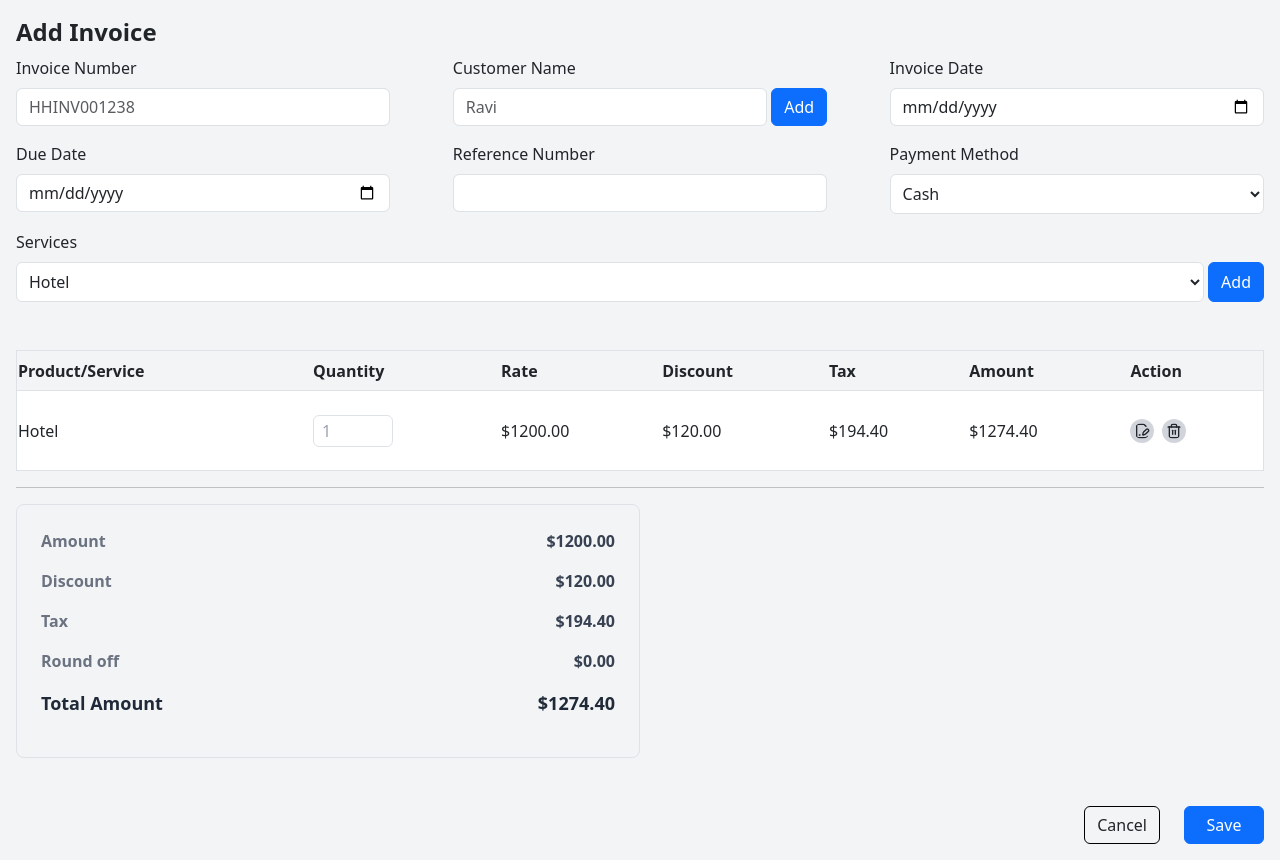
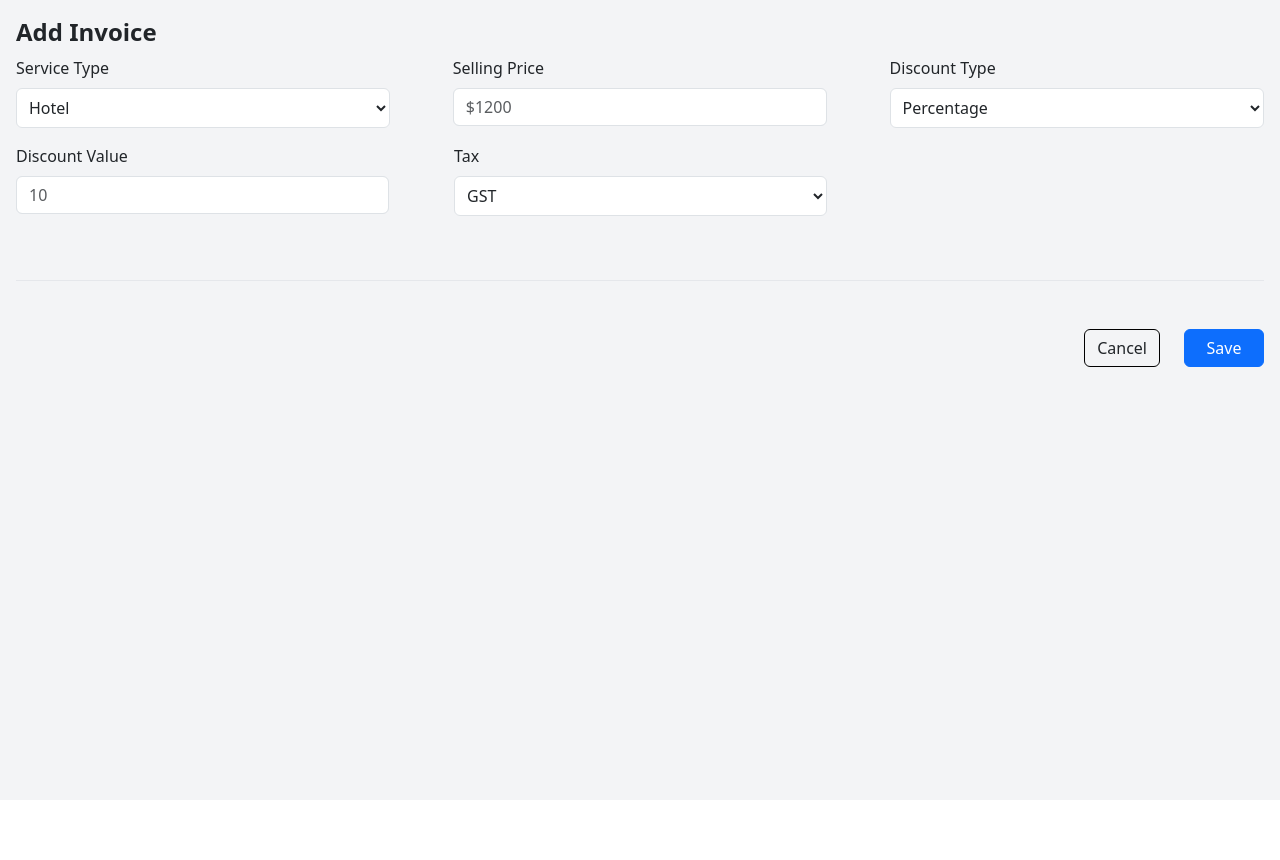
Before and after one commit to Afridi-haque7/mern-invoice, a React (Create React App) app in the folder client/: page /services in a window 1280 px wide. After the commit the page ends 800 px from the top, so only its background shows below. Built offline with nearby package versions, Linux system fonts and the light colour scheme.

Commit message:
new commit

```diff
--- a/client/package.json
+++ b/client/package.json
@@ -13,6 +13,7 @@
     "react": "^18.2.0",
     "react-bootstrap": "^2.10.2",
     "react-dom": "^18.2.0",
+    "react-router-dom": "^6.22.3",
     "react-scripts": "^5.0.1",
     "tailwind-merge": "^2.2.2",
     "tailwindcss-animate": "^1.0.7",
--- a/client/src/App.js
+++ b/client/src/App.js
@@ -1,10 +1,14 @@
-import './App.css';
-import Invoice from './components/Invoice';
-
+import "./App.css";
+import Invoice from "./pages/Invoice";
+import { Routes, Route, Link } from "react-router-dom";
+import Services from "./pages/Services";
 function App() {
   return (
     <div className="">
-      <Invoice />
+      <Routes>
+        <Route path="/" element={<Invoice />} />
+        <Route path="/services" element={<Services/>} />
+      </Routes>
     </div>
   );
 }
--- /dev/null
+++ b/client/src/components/Billing.jsx
@@ -0,0 +1,34 @@
+import React from 'react'
+
+const Billing = () => {
+  return (
+    <div>
+      <div className="border rounded-lg p-4 md:w-[50%] my-3">
+        <p className="flex justify-between">
+          <span className="text-gray-500 text-md font-semibold">Amount</span>
+          <span className="text-gray-700 text-md font-semibold">$1200.00</span>
+        </p>
+        <p className="flex justify-between">
+          <span className="text-gray-500 text-md font-semibold">Discount</span>
+          <span className="text-gray-700 text-md font-semibold">$120.00</span>
+        </p>
+        <p className="flex justify-between">
+          <span className="text-gray-500 text-md font-semibold">Tax</span>
+          <span className="text-gray-700 text-md font-semibold">$194.40</span>
+        </p>
+        <p className="flex justify-between">
+          <span className="text-gray-500 text-md font-semibold">Round off</span>
+          <span className="text-gray-700 text-md font-semibold">$0.00</span>
+        </p>
+        <p className="flex justify-between">
+          <span className="text-gray-800 text-lg font-semibold">
+            Total Amount
+          </span>
+          <span className="text-gray-800 text-lg font-semibold">$1274.40</span>
+        </p>
+      </div>
+    </div>
+  );
+}
+
+export default Billing
--- /dev/null
+++ b/client/src/components/ServiceTable.jsx
@@ -0,0 +1,50 @@
+import React from 'react'
+import Dropdown from "react-bootstrap/Dropdown";
+import InputGroup from "react-bootstrap/InputGroup";
+import SplitButton from "react-bootstrap/SplitButton";
+import { Trash2, FilePenLine } from "lucide-react";
+
+
+const ServiceTable = () => {
+  return (
+    <div>
+      <table className="table-auto w-full border mb-3 rounded-md ">
+        <thead className="w-full border-b h-10">
+          <tr>
+            <th>Product/Service</th>
+            <th>Quantity</th>
+            <th>Rate</th>
+            <th>Discount</th>
+            <th>Tax</th>
+            <th>Amount</th>
+            <th>Action</th>
+          </tr>
+        </thead>
+        <tbody className="bg-white px-10">
+          <tr className="h-20">
+            <td>Hotel</td>
+            <td>
+              <input
+                type="number"
+                className="rounded-md h-8 w-20 border p-2"
+                placeholder="1"
+              />
+            </td>
+            <td>$1200.00</td>
+            <td>$120.00</td>
+            <td>$194.40</td>
+            <td>$1274.40</td>
+            <td>
+              <span className="flex gap-2">
+                <FilePenLine className="bg-gray-300 p-1 rounded-xl cursor-pointer" />
+                <Trash2 className="bg-gray-300 p-1 rounded-xl cursor-pointer" />
+              </span>
+            </td>
+          </tr>
+        </tbody>
+      </table>
+    </div>
+  );
+}
+
+export default ServiceTable;
--- a/client/src/index.js
+++ b/client/src/index.js
@@ -4,12 +4,14 @@ import './index.css';
 import App from './App';
 import reportWebVitals from './reportWebVitals';
 import "bootstrap/dist/css/bootstrap.min.css";
-
+import {BrowerRouter, Route, Link, BrowserRouter} from "react-router-dom";
 
 const root = ReactDOM.createRoot(document.getElementById('root'));
 root.render(
   <React.StrictMode>
-    <App />
+    <BrowserRouter>
+      <App />
+    </BrowserRouter>
   </React.StrictMode>
 );
 
--- a/client/src/components/Invoice.jsx
+++ b/client/src/pages/Invoice.jsx
@@ -4,7 +4,8 @@ import Form from "react-bootstrap/Form";
 import Dropdown from "react-bootstrap/Dropdown";
 import InputGroup from "react-bootstrap/InputGroup";
 import SplitButton from "react-bootstrap/SplitButton";
-import { Trash2, FilePenLine } from "lucide-react";
+import Billing from "../components/Billing";
+import ServiceTable from "../components/ServiceTable";
 
 const Invoice = () => {
   return (
@@ -99,85 +100,11 @@ const Invoice = () => {
             </Form.Group>
           </div>
 
-          <table className="table-auto w-full border mb-3 rounded-md ">
-            <thead className="w-full border-b h-10">
-              <tr>
-                <th>Product/Service</th>
-                <th>Quantity</th>
-                <th>Rate</th>
-                <th>Discount</th>
-                <th>Tax</th>
-                <th>Amount</th>
-                <th>Action</th>
-              </tr>
-            </thead>
-            <tbody className="bg-white px-10">
-              <tr className="h-20">
-                <td>Hotel</td>
-                <td>
-                  <input
-                    type="number"
-                    className="rounded-md h-8 w-20 border p-2"
-                    placeholder="1"
-                  />
-                </td>
-                <td>$1200.00</td>
-                <td>$120.00</td>
-                <td>$194.40</td>
-                <td>$1274.40</td>
-                <td>
-                  <span className="flex gap-2">
-                    <FilePenLine className="bg-gray-300 p-1 rounded-xl cursor-pointer" />
-                    <Trash2 className="bg-gray-300 p-1 rounded-xl cursor-pointer" />
-                  </span>
-                </td>
-              </tr>
-            </tbody>
-          </table>
+          <ServiceTable />
 
           <hr />
-          <div className="border rounded-lg p-4 md:w-[50%] mb-5">
-            <p className="flex justify-between">
-              <span className="text-gray-500 text-md font-semibold">
-                Amount
-              </span>
-              <span className="text-gray-700 text-md font-semibold">
-                $1200.00
-              </span>
-            </p>
-            <p className="flex justify-between">
-              <span className="text-gray-500 text-md font-semibold">
-                Discount
-              </span>
-              <span className="text-gray-700 text-md font-semibold">
-                $120.00
-              </span>
-            </p>
-            <p className="flex justify-between">
-              <span className="text-gray-500 text-md font-semibold">
-                Tax
-              </span>
-              <span className="text-gray-700 text-md font-semibold">
-                $194.40
-              </span>
-            </p>
-            <p className="flex justify-between">
-              <span className="text-gray-500 text-md font-semibold">
-                Round off
-              </span>
-              <span className="text-gray-700 text-md font-semibold">
-                $0.00
-              </span>
-            </p>
-            <p className="flex justify-between">
-              <span className="text-gray-800 text-lg font-semibold">
-                Total Amount
-              </span>
-              <span className="text-gray-800 text-lg font-semibold">
-                $1274.40
-              </span>
-            </p>
-          </div>
+          <Billing />
+
           <div className="flex justify-end gap-4">
             <Button
               variant="outline"
--- /dev/null
+++ b/client/src/pages/Services.jsx
@@ -0,0 +1,99 @@
+import React from "react";
+import Button from "react-bootstrap/Button";
+import Form from "react-bootstrap/Form";
+
+const Services = () => {
+  return (
+    <div className="bg-gray-100 p-3 h-[100vh]">
+      <h3 className="text-2xl font-bold">Add Invoice</h3>
+      <div className="form">
+        <Form>
+          <div className="md:flex justify-between">
+            <Form.Group
+              className="mb-3 w-full md:w-[30%] border-black"
+              controlId="formBasicEmail"
+            >
+              <Form.Label>Service Type</Form.Label>
+              {/* <Form.Control type="text" placeholder="HHINV001238" /> */}
+              <select
+                id="servicetype"
+                name="currency"
+                className="rounded-md border bg-white w-full h-10 py-0 pl-2 pr-7 focus:ring-2 focus:ring-inset"
+              >
+                <option value="cash">Hotel</option>
+                <option value="card">Product</option>
+              </select>
+            </Form.Group>
+
+            <Form.Group
+              className="mb-3 w-full md:w-[30%]"
+              controlId="formBasicEmail"
+            >
+              <Form.Label>Selling Price</Form.Label>
+              <span className="flex gap-1">
+                <Form.Control type="text" placeholder="$1200" />
+              </span>
+            </Form.Group>
+
+            <Form.Group
+              className="mb-3 w-full md:w-[30%]"
+              controlId="formBasicEmail"
+            >
+              <Form.Label>Discount Type</Form.Label>
+              {/* <Form.Control type="date" placeholder="Select a date" /> */}
+              <select
+                id="discount"
+                name="discount"
+                className="rounded-md border bg-white w-full h-10 py-0 pl-2 pr-7 focus:ring-2 focus:ring-inset"
+              >
+                <option value="cash">Percentage</option>
+                <option value="card">Percentile</option>
+                <option value="upi">Amount</option>
+              </select>
+            </Form.Group>
+          </div>
+          <div className="md:flex justify-between w-[65%]">
+            <Form.Group
+              className="mb-3 w-full md:w-[46%] border-black"
+              controlId="formBasicEmail"
+            >
+              <Form.Label>Discount Value</Form.Label>
+              <Form.Control type="text" placeholder="10" />
+            </Form.Group>
+
+            <Form.Group
+              className="mb-3 w-full md:w-[46%]"
+              controlId="formBasicEmail"
+            >
+              <Form.Label>Tax</Form.Label>
+              <select
+                id="discount"
+                name="discount"
+                className="rounded-md border bg-white w-full h-10 py-0 pl-2 pr-7 focus:ring-2 focus:ring-inset"
+              >
+                <option value="cash">GST</option>
+                <option value="card">Service Tax</option>
+                <option value="upi">Service + GST</option>
+              </select>
+            </Form.Group>
+          </div>
+
+          <div className="flex justify-end gap-4 mt-5 border-t py-5">
+            <Button
+              variant="outline"
+              className="border border-black"
+              type="submit"
+            >
+              Cancel
+            </Button>
+            <Button variant="primary" className="w-20" type="submit">
+              Save
+            </Button>
+          </div>
+        </Form>
+      </div>
+    </div>
+  );
+};
+
+export default Services;
```
Also changed, not shown: 1 other file (tests, documents, lock files or other folders).
